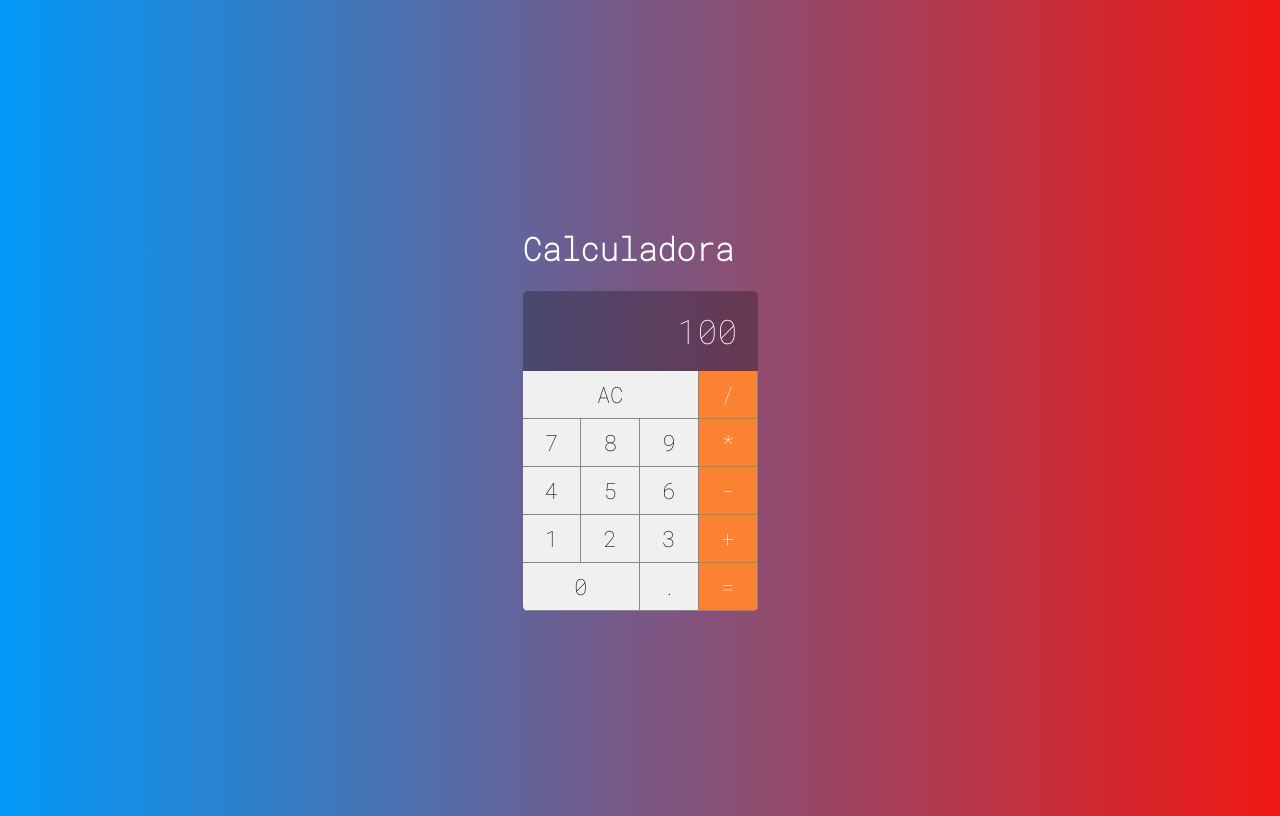
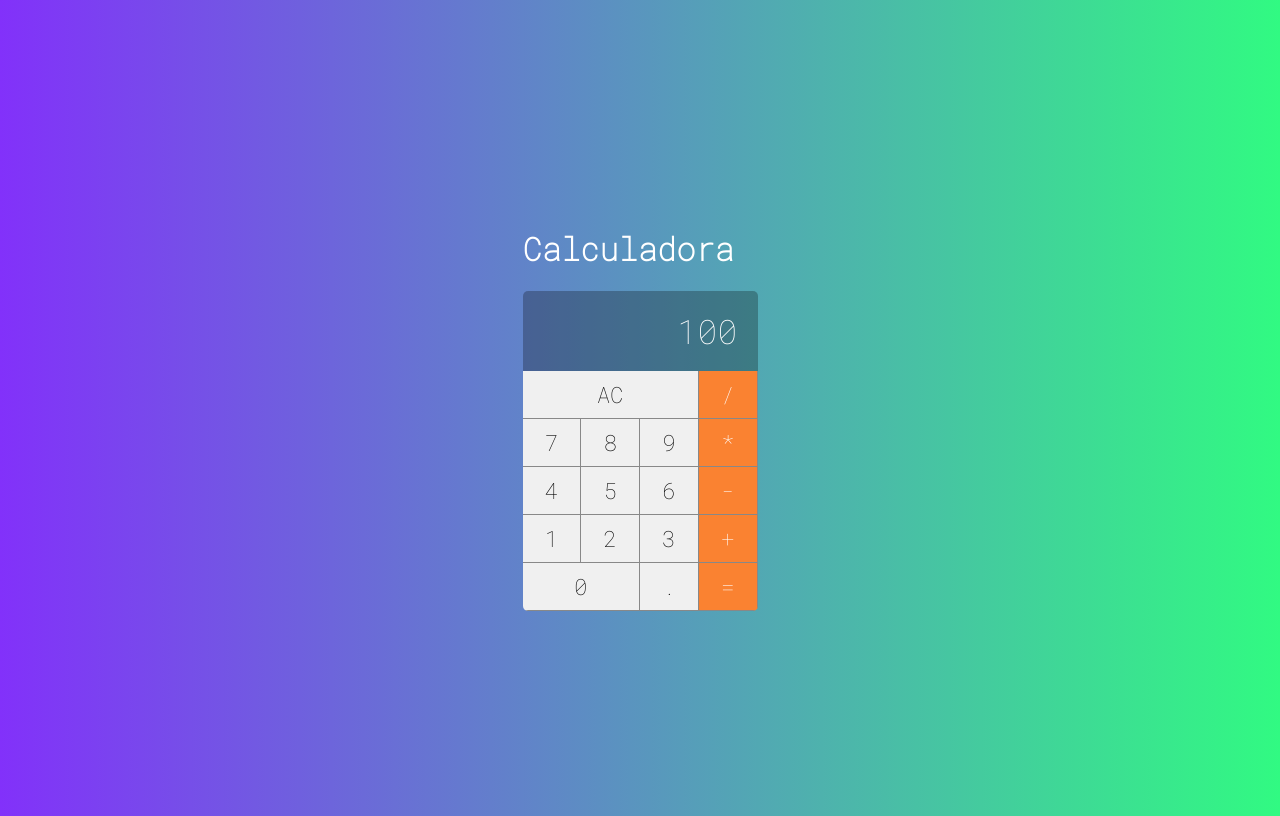
Before and after one commit to Edusu123/calculadora, a React (Create React App) app: page / in a window 1280 px wide. Built offline with nearby package versions, Linux system fonts and the light colour scheme.

Commit message:
Upgrading background grid color schema

```diff
--- a/src/index.css
+++ b/src/index.css
@@ -9,7 +9,7 @@
 
 body {
     align-items: center;
-    background: linear-gradient(to right, #0099F7, #F11712);
+    background: linear-gradient(to right, #8231fa, #31fa82);
     color: #fff;
     display: flex;
     height: 100vh;
```
